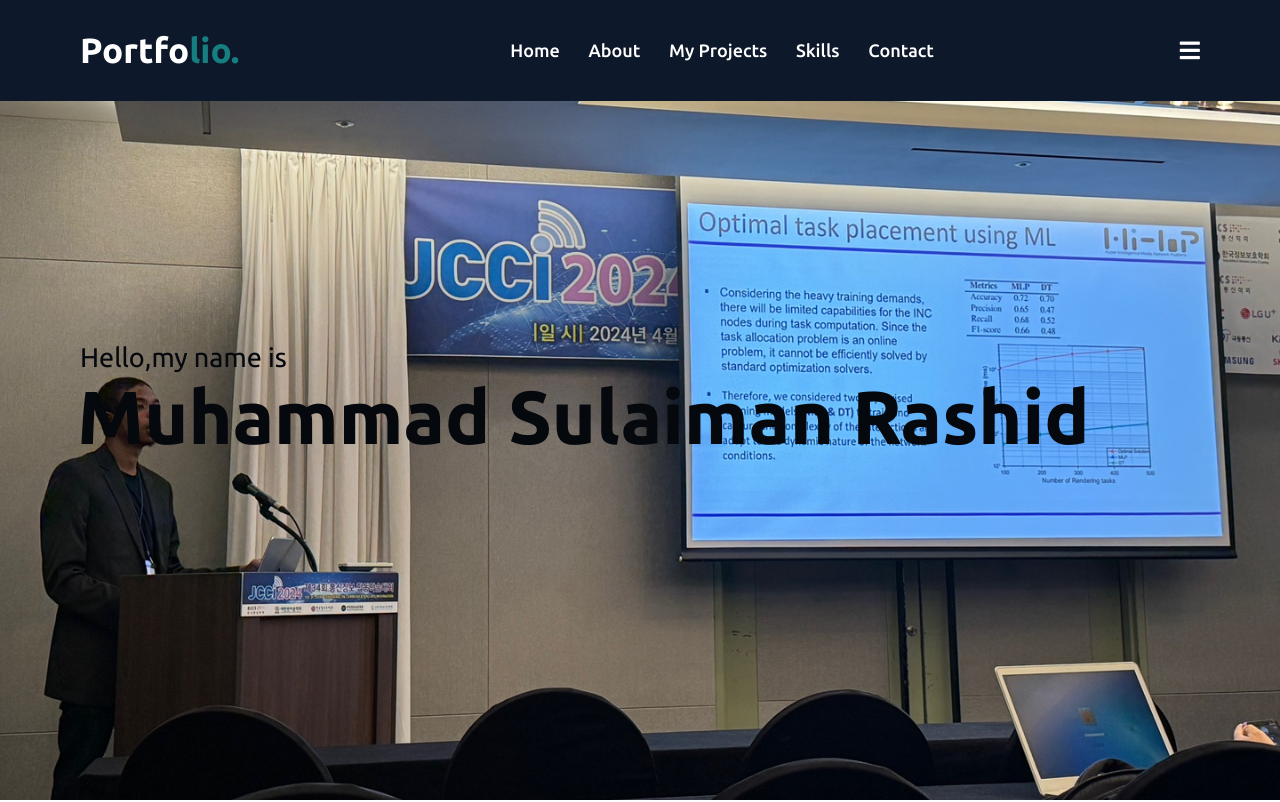
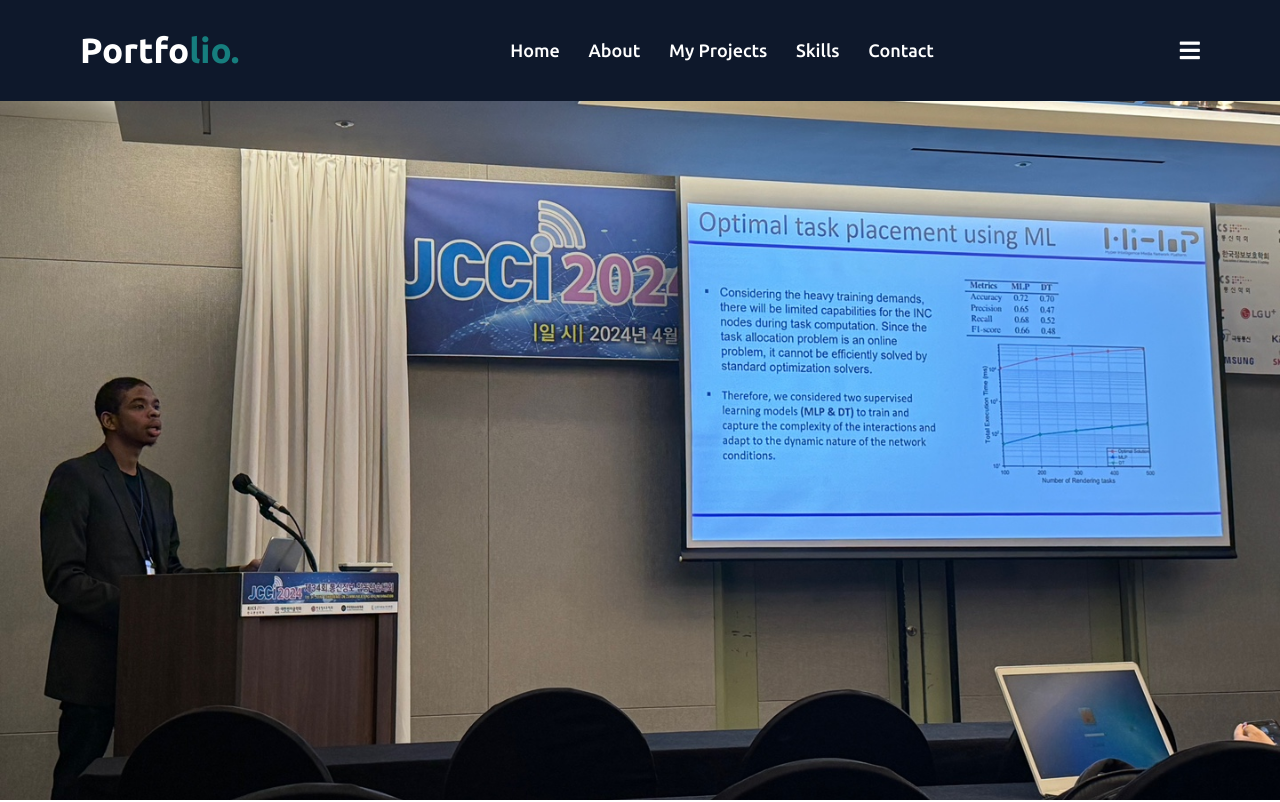
Before and after one commit to faysal-csv/site, a plain HTML site: page index.html in a window 1280 px wide. Shown: the top 802 px of the page. Drawn offline with nearby package versions, Linux system fonts and the light colour scheme.

Commit message:
Update index.html

```diff
--- a/index.html
+++ b/index.html
@@ -40,8 +40,8 @@
     <section class="home" id="home">
         <div class="max-width">
             <div class="home-content">
-                <div class="text-1">Hello,my name is</div>
-                <div class="text-2">Muhammad Sulaiman Rashid</div>
+                <!-- <div class="text-1">Hello,my name is</div> -->
+                <!-- <div class="text-2">Muhammad Sulaiman Rashid</div> -->
                 <!-- <div class="text-3">And I'm a <span>Data Analyst.</span></div> -->
             </div>
         </div>
```
